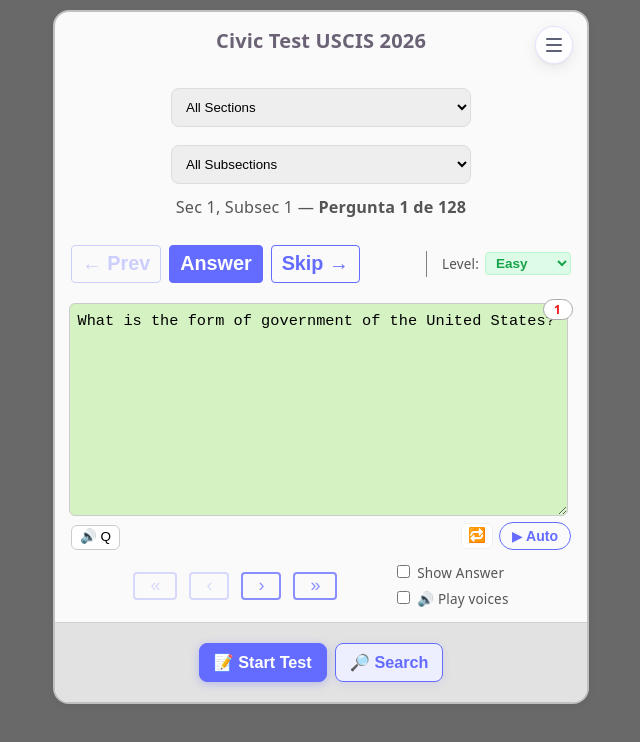
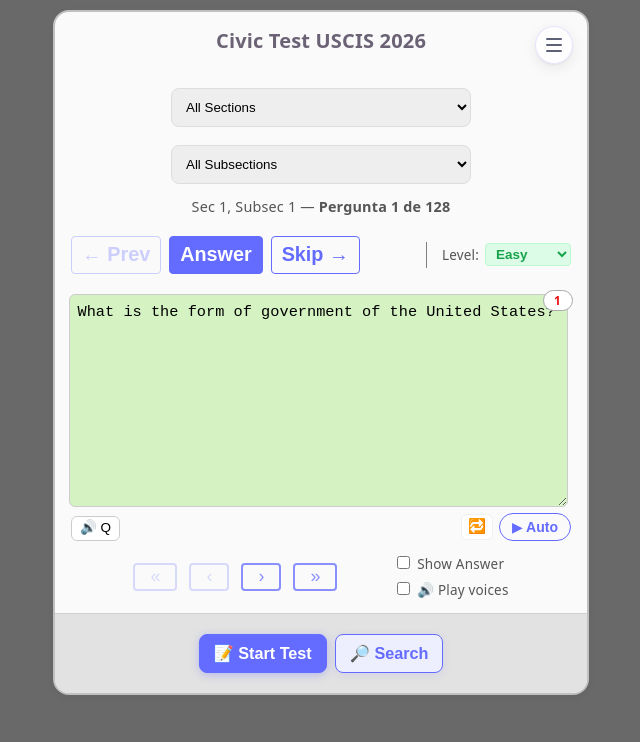
Before and after one commit to renatodaherbr-dotcom/civictest-usa, a React (Vite) app: page / in a window 1280 px wide. Shown: the top 742 px of the page, without its empty margins (319-959 px from the left). Built offline with nearby package versions, Linux system fonts and the light colour scheme.

Commit message:
Many fixes

```diff
--- a/src/app.css
+++ b/src/app.css
@@ -48,9 +48,9 @@
 
 /* Ajusta o label-status para não ter margens grandes e manter o tamanho */
 .label-status {
-  font-size: 0.9rem;
+  font-size: 0.8rem;
   color: #555;
-  margin: -20px 0 10px;
+  margin: -20px 0 1px;
   text-align: right; /* Alinha o texto à direita */
 }
 
```
